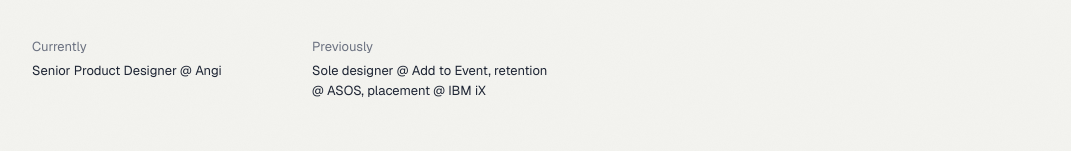
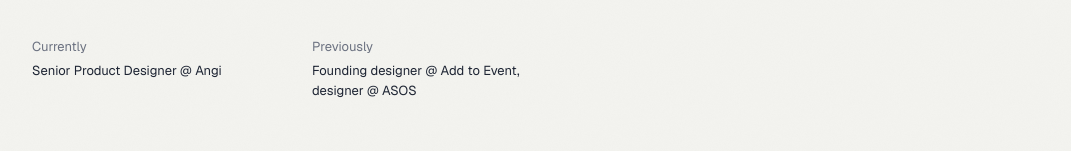
Before and after one commit to petewford/peterwford.com, a plain HTML site: page index.html in a window 1280 px wide. Shown: the part 270-421 px from the top of the page, without its empty margins (104-1175 px from the left). Drawn offline with nearby package versions, Linux system fonts and the light colour scheme.

Commit message:
Update Previously line
Co-Authored-By: Claude Opus 5.5 <noreply@anthropic.com>
Claude-Session: https://claude.ai/code/session_01SYbSBUzJeep6TKCUkfML61

```diff
--- a/index.html
+++ b/index.html
@@ -48,7 +48,7 @@
         </div>
         <div>
           <dt>Previously</dt>
-          <dd>Sole designer @ <a href="https://www.addtoevent.co.uk/">Add to Event</a>, retention @ <a href="https://www.asos.com/">ASOS</a>, placement @ <a href="https://www.ibm.com/consulting/ibmix">IBM iX</a></dd>
+          <dd>Founding designer @ <a href="https://www.addtoevent.co.uk/">Add to Event</a>, designer @ <a href="https://www.asos.com/">ASOS</a></dd>
         </div>
       </dl>
     </section>
```
